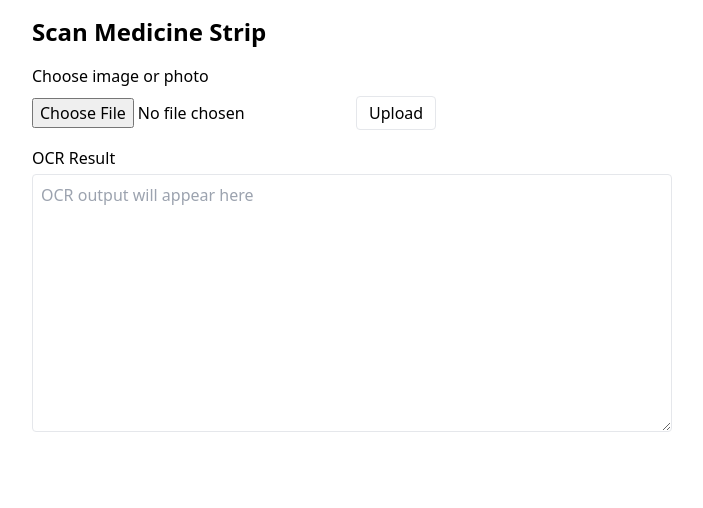
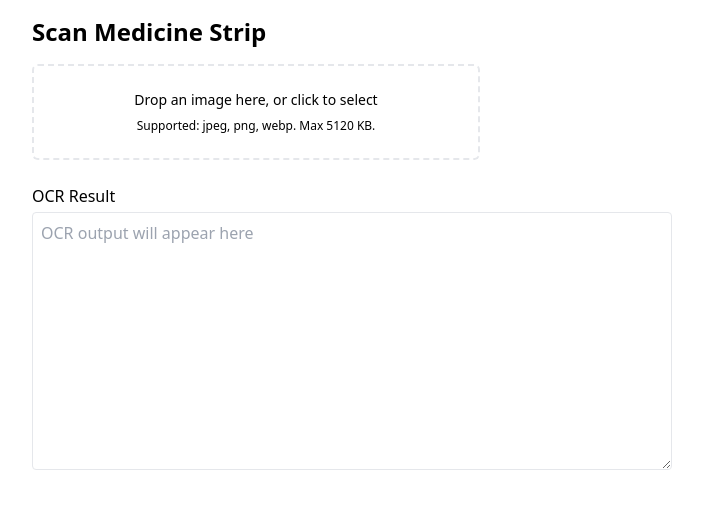
Before and after one commit to yashasvi9199/PharmaScan, a React (Vite) app: page /scan in a window 1280 px wide. Shown: the top 508 px of the page, without its empty margins (288-991 px from the left). Built offline with nearby package versions, Linux system fonts and the light colour scheme.

Commit message:
refactor(scan): use ImageUploader and display scan results

```diff
--- a/src/features/scan/ScanView.tsx
+++ b/src/features/scan/ScanView.tsx
@@ -1,71 +1,29 @@
 import { useState } from "react";
-import { uploadForScan } from "../../lib/api/scanApi";
+import ImageUploader from "./components/ImageUploader";
+import type { ScanResponse } from "./types";
 
 export default function ScanView() {
   const [ocrText, setOcrText] = useState<string>("");
-  const [loading, setLoading] = useState(false);
   const [error, setError] = useState<string | null>(null);
-  const [fileName, setFileName] = useState<string | null>(null);
 
-  async function handleFile(file: File | null) {
-    if (!file) return;
-    setFileName(file.name);
+  function handleScanComplete(res: ScanResponse) {
     setError(null);
-    setOcrText("");
-    setLoading(true);
-
-    try {
-      const data = await uploadForScan(file);
-
-      if (typeof data === "string") {
-        setOcrText(data);
-      } else if (data?.text) {
-        setOcrText(String(data.text));
-      } else {
-        setOcrText(JSON.stringify(data));
-      }
-    } catch (err: any) {
-      setError(err?.message ?? String(err));
-    } finally {
-      setLoading(false);
+    if (typeof res === "string") {
+      setOcrText(res);
+      return;
     }
-  }
-
-  function onFileInputChange(e: React.ChangeEvent<HTMLInputElement>) {
-    const file = e.target.files?.[0] ?? null;
-    handleFile(file);
+    if (res?.text) {
+      setOcrText(String(res.text));
+      return;
+    }
+    setOcrText(JSON.stringify(res));
   }
 
   return (
     <section>
-      <label className="block mb-2 font-medium">Choose image or photo</label>
-
-      <div className="flex items-center gap-3 mb-4">
-        <input
-          type="file"
-          accept="image/*"
-          onChange={onFileInputChange}
-          className="block"
-        />
-        <div>
-          <button
-            type="button"
-            onClick={() => {}}
-            className="px-3 py-1 border rounded"
-            disabled
-            aria-hidden
-            title="No-op placeholder"
-          >
-            Upload
-          </button>
-        </div>
+      <div className="mb-6">
+        <ImageUploader onScanComplete={handleScanComplete} maxSizeBytes={5 * 1024 * 1024} />
       </div>
-
-      {fileName && (
-        <div className="text-sm text-gray-600 mb-2">Selected: {fileName}</div>
-      )}
-
-      {loading && <div className="mb-2">Scanning…</div>}
 
       {error && (
         <div className="mb-2 text-sm text-red-600">
@@ -80,7 +38,7 @@ export default function ScanView() {
           onChange={(e) => setOcrText(e.target.value)}
           rows={10}
           className="w-full p-2 border rounded resize-y"
-          placeholder={loading ? "Scanning..." : "OCR output will appear here"}
+          placeholder="OCR output will appear here"
         />
       </div>
     </section>
```
